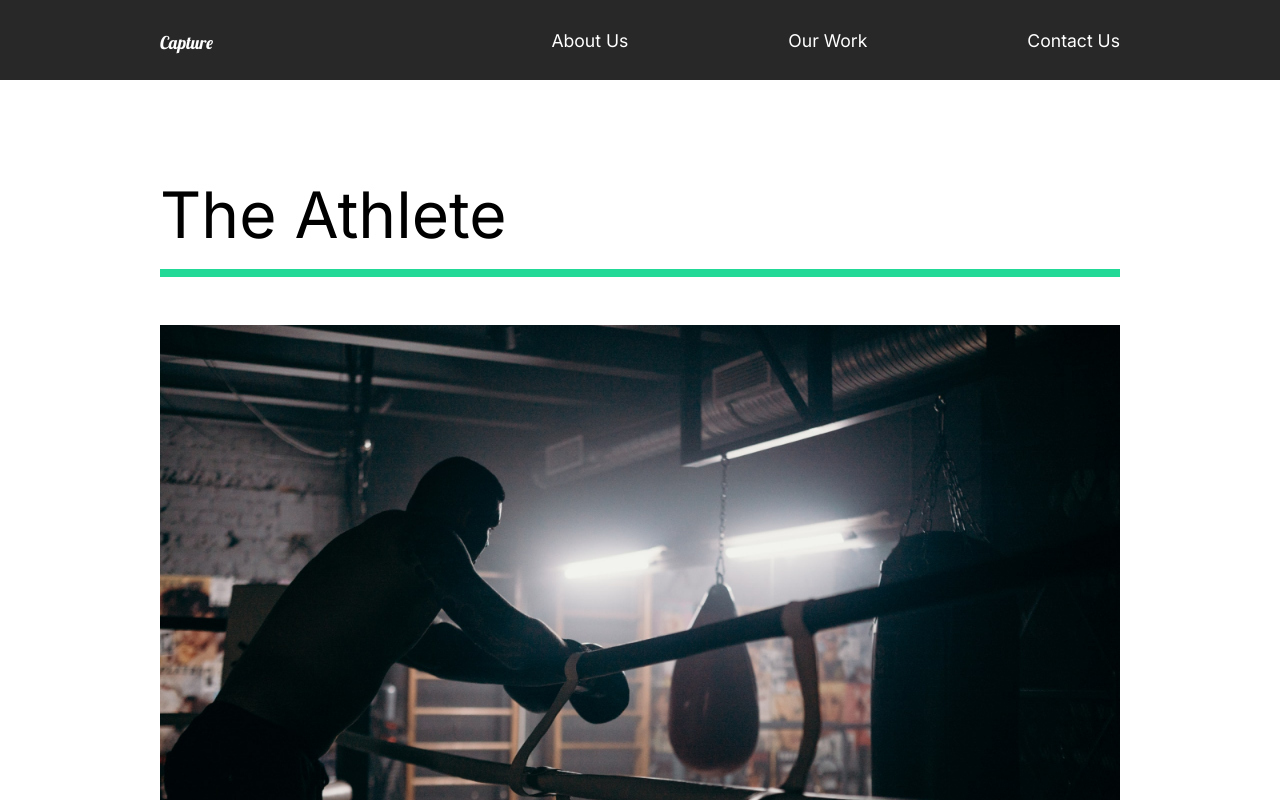
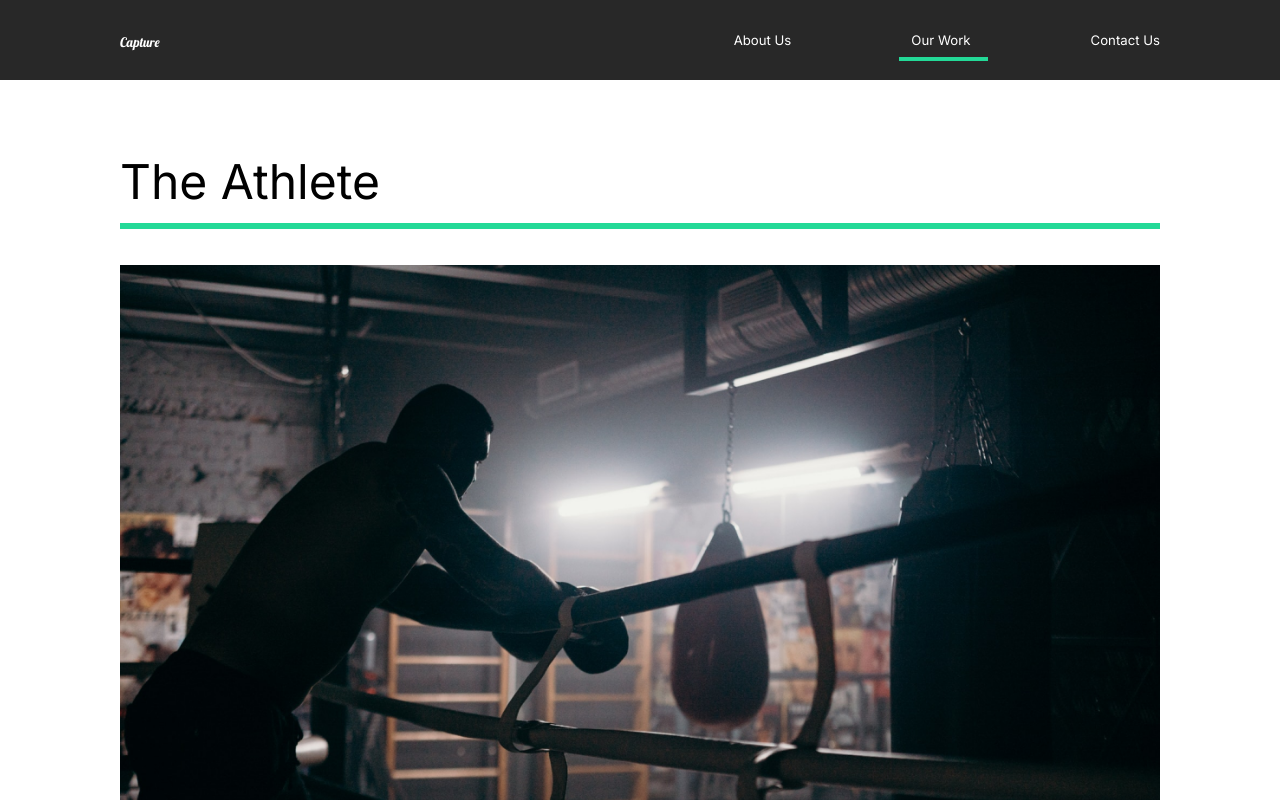
Before and after one commit to DKBoston15/capture, a React (Create React App) app: page /work in a window 1280 px wide. Shown: the top 800 px of the page. Built offline with nearby package versions, Linux system fonts and the light colour scheme.

Commit message:
final commit

```diff
--- a/src/components/GlobalStyle.js
+++ b/src/components/GlobalStyle.js
@@ -6,6 +6,11 @@
    margin: 0;
    padding: 0;
    box-sizing: border-box;
+}
+html {
+    @media (max-width: 1700px) {
+        font-size: 75%;
+    }
 }
 body {
     background: #1b1b1b;
--- a/src/components/Nav.js
+++ b/src/components/Nav.js
@@ -1,7 +1,10 @@
 import React from "react";
 import styled from "styled-components";
 import { Link } from "react-router-dom";
+import { motion } from "framer-motion";
+import { useLocation } from "react-router-dom";
 const Nav = props => {
+  const { pathname } = useLocation();
   return (
     <StyledNav>
       <h1 id="Logo">
@@ -10,12 +13,27 @@
       <ul>
         <li>
           <Link to="/">About Us</Link>
+          <Line
+            transition={{ duration: 0.75 }}
+            initial={{ width: "0%" }}
+            animate={{ width: pathname === "/" ? "50%" : "0%" }}
+          />
         </li>
         <li>
           <Link to="/work">Our Work</Link>
+          <Line
+            transition={{ duration: 0.75 }}
+            initial={{ width: "0%" }}
+            animate={{ width: pathname === "/work" ? "50%" : "0%" }}
+          />
         </li>
         <li>
           <Link to="/contact-us">Contact Us</Link>
+          <Line
+            transition={{ duration: 0.75 }}
+            initial={{ width: "0%" }}
+            animate={{ width: pathname === "/contact-us" ? "50%" : "0%" }}
+          />
         </li>
       </ul>
     </StyledNav>
@@ -49,4 +67,13 @@
   }
 `;
 
+const Line = styled(motion.div)`
+  height: 0.3rem;
+  background: #23d997;
+  width: 0%;
+  position: absolute;
+  bottom: -80%;
+  left: 60%;
+`;
+
 export default Nav;
--- a/src/components/Toggle.js
+++ b/src/components/Toggle.js
@@ -2,7 +2,7 @@
 import { motion } from "framer-motion";
 
 const Toggle = ({ children, title }) => {
-  const [toggle, setToggle] = useState(true);
+  const [toggle, setToggle] = useState(false);
   return (
     <motion.div layout onClick={() => setToggle(!toggle)}>
       <motion.h4 layout>{title}</motion.h4>
```
Also changed, not shown: 1 other file (tests, documents, lock files or other folders).
